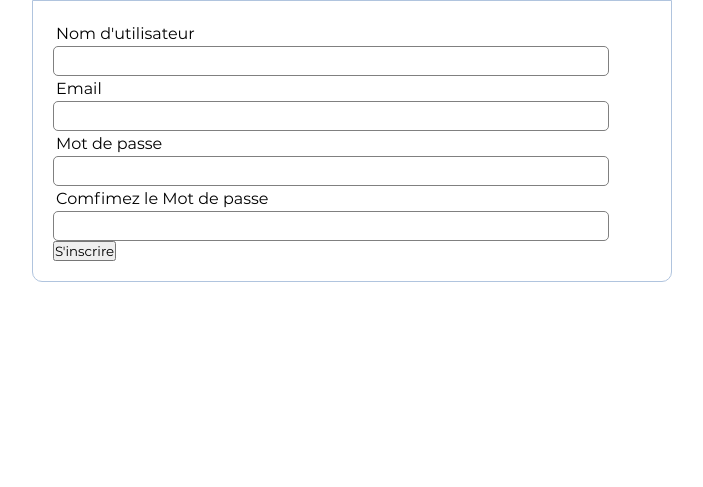
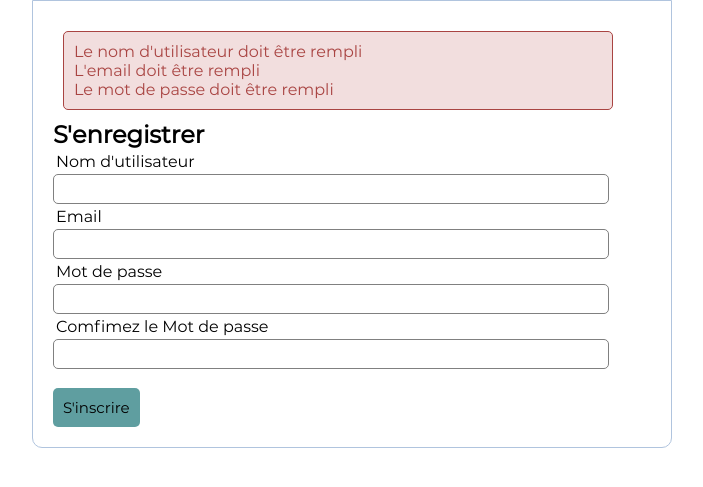
Before and after one commit to Chastagnac/nolark, a PHP site: page /pages/register.php in a window 1280 px wide. Shown: the part 222-709 px from the top of the page, without its empty margins (288-991 px from the left). Run offline with PHP 8.4, Linux system fonts and the light colour scheme.

Commit message:
plus d'erreur sur les deux pages sauf ae senregistrer erreur de (errors)

```diff
--- a/css/styles.css
+++ b/css/styles.css
@@ -1,3 +1,52 @@
+
+/*CSS DU COMPTE*/
+form {
+    width: 50%;
+    margin : 0px auto;
+    padding : 20px;
+    border : 1px solid #B0C4DE;
+    background : white;
+    border-radius: 0px 0px 10px 10px;
+}
+
+.input-group label{
+    display: block;
+    text-align : left;
+    margin : 3px;
+}
+
+.input-group input {
+    height: 30px;
+    width : 93%;
+    padding : 5px 10px;
+    font-size : 16px;
+    border-radius: 5px;
+    border : 1px solid gray;
+}
+
+
+.btn {
+    padding : 10px;
+    font-size : 15px;
+    cikir : white;
+    background : #5F9EA0;
+    border : none;
+    border-radius : 5px;
+}
+
+.error {
+    width: 92%;
+    margin : 10px;
+    padding : 10px;
+    border : 1px solid #a94442;
+    color :#a94442;
+    background : #f2dede;
+    border-radius: 5px;
+    text-align : left;
+}
+
+
+
 * {
     font-family: 'Montserrat'; /* Police par défaut */
     box-sizing: border-box; /* Les tailles de conteneurs incluent bordures et
@@ -276,39 +325,6 @@ ul li:hover {
 }
 
 
-/*CSS DU COMPTE*/
-form {
-    width: 50%;
-    margin : 0px auto;
-    padding : 20px;
-    border : 1px solid #B0C4DE;
-    background : white;
-    border-radius: 0px 0px 10px 10px;
-}
-
-.input-group label{
-    display: block;
-    text-align : left;
-    margin : 3px;
-}
-
-.input-group input {
-    height: 30px;
-    width : 93%;
-    padding : 5px 10px;
-    font-size : 16px;
-    border-radius: 5px;
-    border : 1px solid gray;
-}
-
-.btn {
-    padding : 10px;
-    font-size: 15px;
-    color : white;
-    background : #bbb;
-    border: none;
-    border-radius : 50px;
-}
 
 /* Smartphone */
 @media screen and (max-width:768px) {
--- a/includes/conexiondb.php
+++ b/includes/conexiondb.php
@@ -1,26 +1,37 @@
 
 <?php
- $cnx = new PDO('mysql:host=127.0.0.1;dbname=nolark', 'nolarkuser', 'nolarkpwd');
- $res = $cnx->prepare($sql);
-    $res->execute();
-    $res->fetch(PDO::FETCH_OBJ);
 
-if(isset($_POST['username'])){
+    $username = "";
+    $email = "";
+    $errors = array();
 
-    $uname=$_POST['username'];
-    $password=$_POST['password'];
+    $db = mysqli_connect('localhost','root', '', 'nolark');
 
-    $sql="select * from loginform where user='".$uname."'AND Pass='".$password."' limit 1";
 
-    $result=mysql_query($sql);
+   if(isset($_POST['register'])){
 
-    if(mysql_num_rows($result)==1){
-        echo " You Have Successfully Logged in";
-        exit();
+       $username = mysql_real_escape_string($_POST['username']);
+       $email = mysql_real_escape_string($_POST['email']);
+       $password_1 = mysql_real_escape_string($_POST['password_1']);
+       $password_2 = mysql_real_escape_string($_POST['password_2']);
+       // Protège une commande SQL de la présence de caractères spéciaux
+   }
+
+
+    //array_push — Empile un ou plusieurs éléments à la fin d'un tableau
+    if (empty($username)){
+        array_push($errors, "Le nom d'utilisateur doit être rempli");
     }
-    else{
-        echo " You Have Entered Incorrect Password";
-        exit();
+    if (empty($email)){
+        array_push($errors, "L'email doit être rempli");
+    }
+    if (empty($password_1)){//Détermine si une variable est vide
+        array_push($errors, "Le mot de passe doit être rempli");
     }
 
-}
+    if (count($errors) == 0){
+        $password = md5($password_1);
+        $sql = "INSERT INTO loginform (USERNAME, EMAIL, PASSWORD)
+                 VALUES ('$username', '$email', '$password')";
+        mysqli_query($db, $sql);
+    }
--- /dev/null
+++ b/includes/errors.php
@@ -0,0 +1,7 @@
+<?php if (count($errors) > 0): ?>
+    <div class ="error">
+        <?php foreach ($errors as $error): ?>
+            <p><?php echo $error; ?></p>
+        <?php endforeach ?>
+    </div>
+ <?php endif ?>
--- a/includes/header.html.inc.php
+++ b/includes/header.html.inc.php
@@ -18,7 +18,7 @@ $pages = array(
     'Piste' => $dirPages . 'piste.php',
     'Enfants' => $dirPages . 'enfants.php',
     'Contacter' => $dirPages . 'nous-contacter.php',
-    'Compte' => $dirPages . 'register.php',
+    'Compte' => $dirPages . 'login.php',
     'Simulateur' => $dirPages . 'simulateur.php',
     'Prime' => $dirPages . 'livrexpress.php'
 );
--- a/pages/register.php
+++ b/pages/register.php
@@ -4,7 +4,9 @@
      Auteur : José GIL
      Email : jgil83000@gmail.com
 -->
-
+<?php
+include('../includes/conexiondb.php');
+?>
 <html lang="fr-FR">
     <head>
         <title>Casques Nolark : Sécurité et confort, nos priorités !</title>
@@ -13,15 +15,20 @@
         <meta name="description" content="Découvrez des casques moto dépassant même les exigences des tests de sécurité. Tous les casques Nolark au meilleur prix et avec en prime la livraison gratuite !">
         <meta name="viewport" content="width=device-width, initial-scale=1.0">
         <link href="../css/styles.css" rel="stylesheet" type="text/css">
-        <link href="../css/conexion.css" rel="stylesheet" type="text/css">
         <link rel="icon" href="../favicon.ico">
     </head>
     <body>
         <?php
         include('../includes/header.html.inc.php');
-        //include('../includes/conexiondb.php');
         ?>
+
         <form method ="post" actiion ="register.php">
+            <?php
+            include('../includes/errors.php');
+            ?>
+            <div class="header">
+                <h2>S'enregistrer</h2>
+            </div>
             <div class ="input-group">
                 <label>Nom d'utilisateur</label>
                 <input type ="text" name="nom d'utilisateur">
@@ -38,10 +45,10 @@
                 <label>Comfimez le Mot de passe</label>
                 <input type ="password" name="password_2">
             </div>
+            <br>
             <div class ="input-group">
-                <button type="submit" name ="register" classe="btn">S'inscrire</button>
+                <button type="submit" name ="register" class="btn">S'inscrire</button>
             </div>
-
         </form>
     </div>
 </body>
```
Also changed, not shown: pages/login.php (+6 -3 lines), css/conexion.css (deleted).
